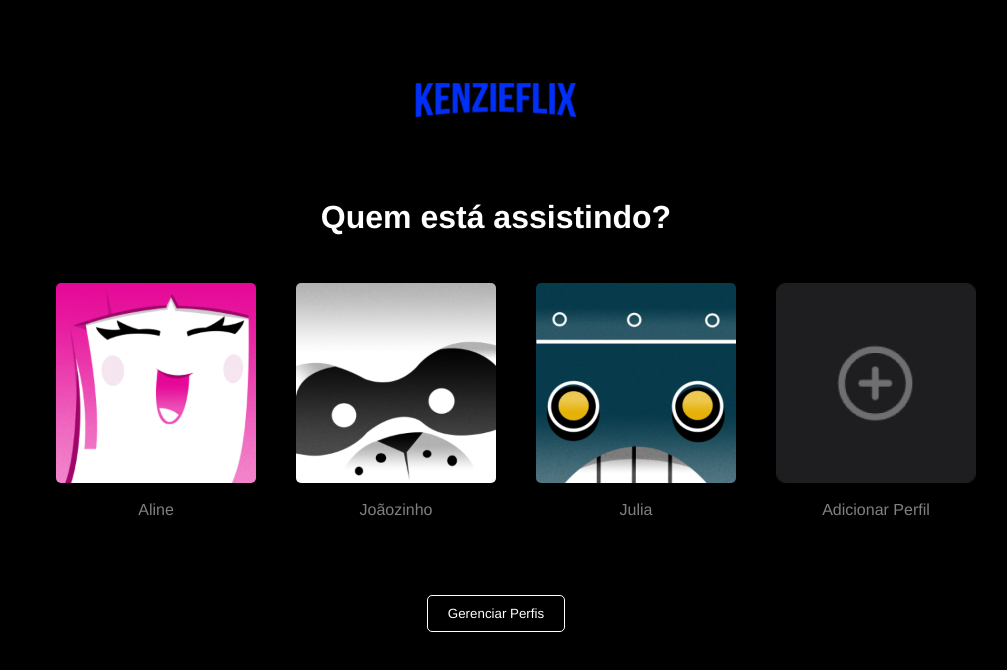
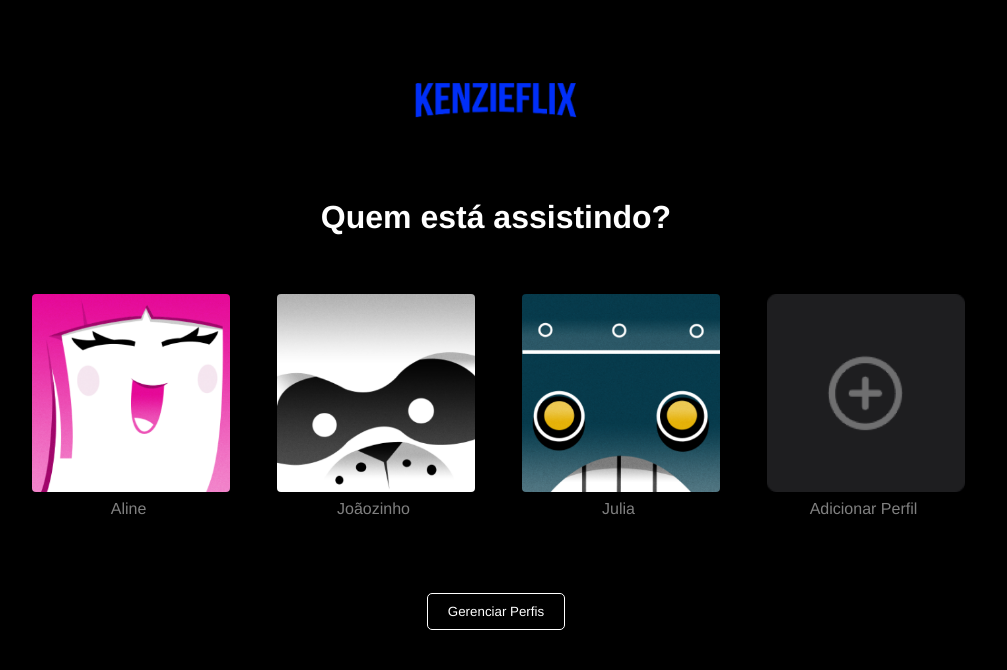
Before and after one commit to JrValerio/KenzieFlix, a plain HTML site: page index.html in a window 1280 px wide. Shown: the whole page, without its empty margins (144-1151 px from the left). Drawn offline with Linux system fonts and the light colour scheme.

Commit message:
Kenzie - Interface Kenzieflix

```diff
--- a/index.html
+++ b/index.html
@@ -3,8 +3,9 @@
   <head>
     <meta charset="UTF-8" />
     <meta name="viewport" content="width=device-width, initial-scale=1.0" />
+    <link rel="shortcut icon" type="imagex/png" href="./img/logo-aba.ico" />
+    <title>KenzieFlix</title>
     <link rel="stylesheet" href="style.css" />
-    <title>KenzieFlix</title>
   </head>
 
   <body>
@@ -13,38 +14,46 @@
     </header>
     <h1 class="title">Quem está assistindo?</h1>
     <main class="container-main">
-      <ul>
+      <ul class="card-list">
         <li class="card-item">
+          <div class="card">
             <img
               class="card-img"
               src="./img/pink.png"
               alt="logo representando perfil 1 Aline"
             />
             <p class="item-profile">Aline</p>
+          </div>
         </li>
         <li class="card-item">
+          <div class="card">
             <img
               class="card-img"
               src="./img/panda.png"
               alt="logo representando perfil 2 Joãozinho"
             />
             <p class="item-profile">Joãozinho</p>
+          </div>
         </li>
         <li class="card-item">
+          <div class="card">
             <img
               class="card-img"
               src="./img/robot.png"
               alt="logo representando perfil 3 Julia"
             />
             <p class="item-profile">Julia</p>
+          </div>
         </li>
         <li class="card-item">
+          <div class="card">
             <img
               class="card-img"
               src="./img/plus.png"
               alt="logo representando adicionar perfil"
             />
             <p class="item-profile">Adicionar Perfil</p>
+          </div>
         </li>
       </ul>
     </main>
--- a/style.css
+++ b/style.css
@@ -25,12 +25,6 @@ h1 {
   text-align: center;
 }
 
-/* .title {
-  color: white;
-  margin-bottom: 50px;
-  text-align: center;
-} */
-
 .container-main {
   width: 1000px;
   margin: 0 auto;
@@ -49,7 +43,7 @@ ul {
 
 p {
   text-align: center;
-  color: gray;
+  color: #ffffff;
 }
 
 footer {
@@ -65,26 +59,51 @@ button {
   cursor: pointer;
   border-radius: 5px;
   margin-top: 45px;
+  transition: transform 0.3s;
 }
 
 button:hover {
   background-color: white;
   color: #000000;
-  transition: 0.5s;
+  transition: 0.3s;
+  transform: scale(1.05);
+  box-shadow: 0 0 10px rgba(0, 0, 0, 0.5);
+}
+
+.card-list {
+  display: flex;
+  justify-content: space-around;
+  padding: 1%;
+  list-style-type: none;
+}
+
+.card-item {
+  width: 20%;
+  transition: transform 0.3s;
+}
+
+.card-item:hover {
+  transform: scale(1.05);
+  box-shadow: 0 0 10px rgba(0, 0, 0, 0.5);
+}
+
+.card-img {
+  box-sizing: border-box;
+  border: 1px solid transparent;
+  transition: border 0.3s;
 }
 
 .card-item:hover .card-img {
   border: 1px solid white;
-  transition: 0.5s;
+}
+
+.item-profile {
+  text-align: center;
+  margin: 5px 0;
+  color: gray;
+  transition: color 0.3s;
 }
 
 .card-item:hover .item-profile {
   color: white;
-  transition: 0.5s;
 }
-
-.card-item,
-.item-profile {
-  transition: 0.5s;
-  cursor: pointer;
-}
```
Also changed, not shown: img/logo-aba.ico (added). Lines whose indentation alone changed are shown as unchanged.
